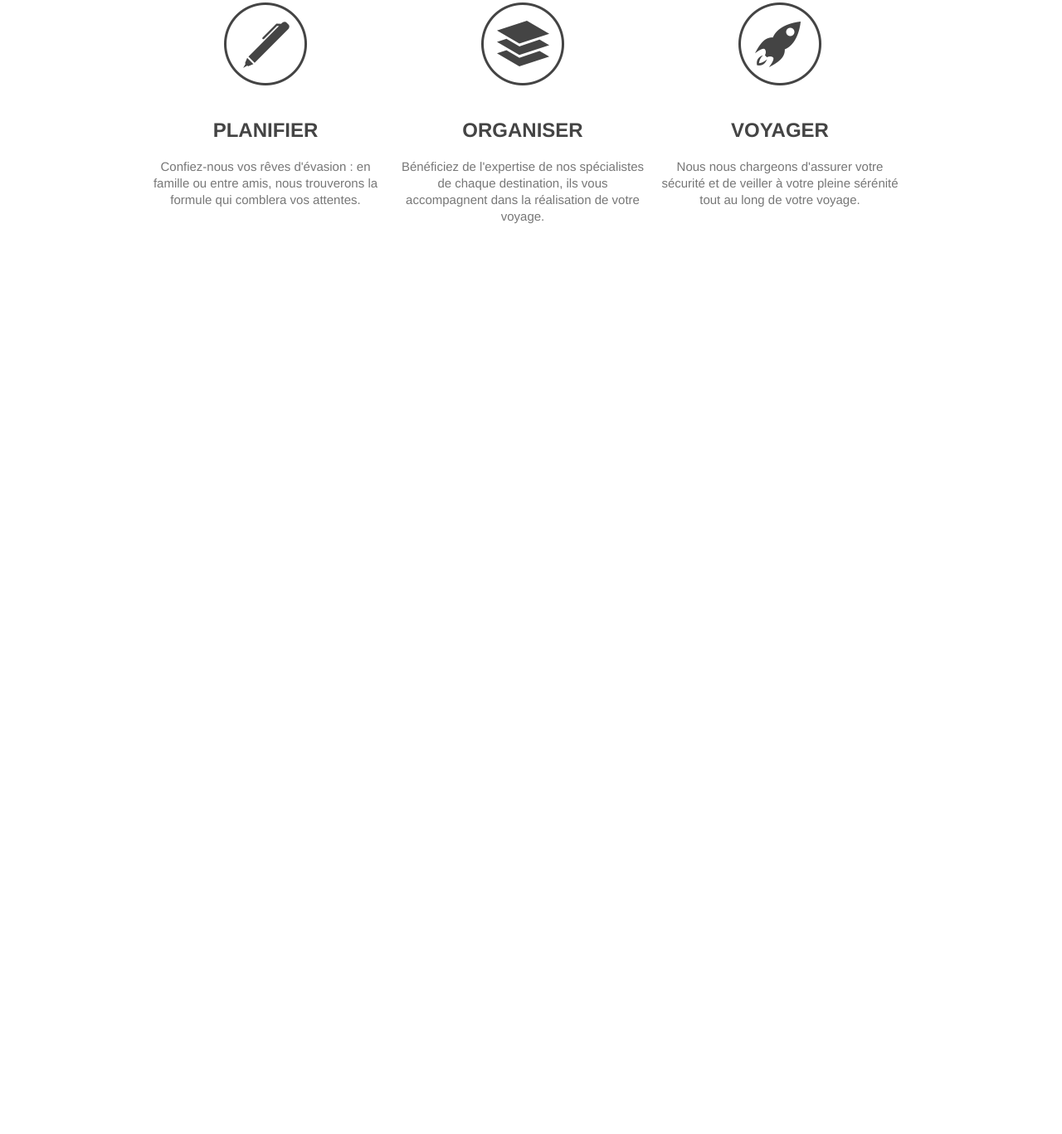
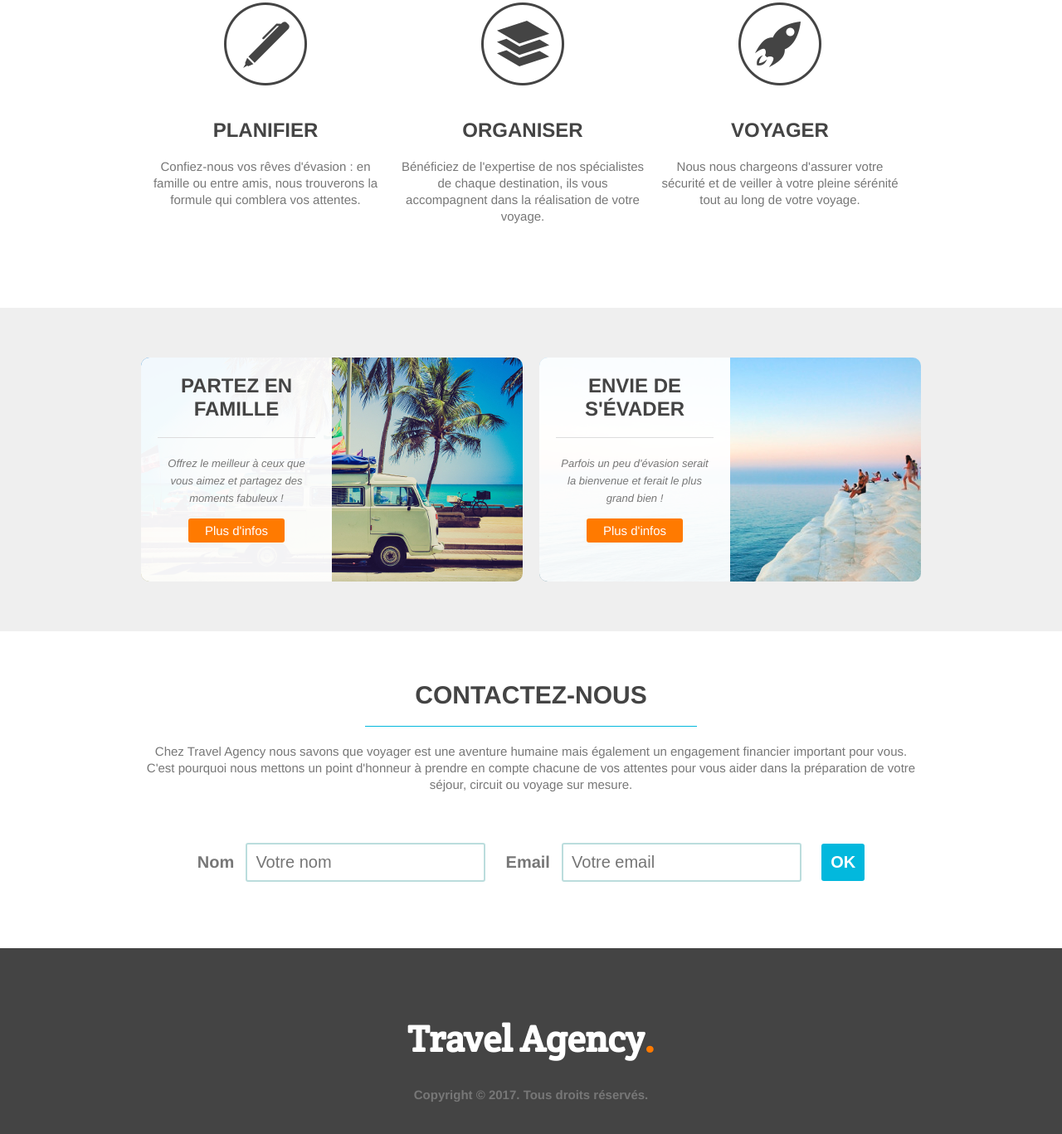
Before and after one commit to arthuraouille/site-web, a plain HTML site: page index.html in a window 1280 px wide. Shown: the part 797-2164 px from the top of the page at 83% size. Before the commit the page ends 1088 px from the top, so only its background shows below. Drawn offline with Linux system fonts and the light colour scheme.

Commit message:
Page terminée

```diff
--- a/index.html
+++ b/index.html
@@ -47,22 +47,50 @@
                         <h4>Voyager</h4>
                         <p>Nous nous chargeons d'assurer votre sécurité et de veiller à votre pleine sérénité tout au long de votre voyage.</p>
                     </li>
+                    <div class="clear"></div>
                 </ul>
             </div>
         </section>
 
         <section id="possibilities">
             <div class="wrapper">
+                <article style="background-image: url(images/article-image-1.jpg);">
+                    <div class="overlay">
+                        <h4>Partez en famille</h4>
+                        <p><small>Offrez  le meilleur à ceux que vous aimez et partagez des moments fabuleux !</small></p>
+                        <a href="#" class="button-2">Plus d'infos</a>
+                    </div>
+                </article>
+                <article style="background-image: url(images/article-image-2.jpg);">
+                    <div class="overlay">
+                        <h4>Envie de s'évader</h4>
+                        <p><small>Parfois un peu d'évasion serait la bienvenue et ferait le plus grand bien !</small></p>
+                        <a href="#" class="button-2">Plus d'infos</a>
+                    </div>
+                </article>
+                <div class="clear"></div>
             </div>
         </section>
 
         <section id="contact">
             <div class="wrapper">
+                <h3>Contactez-nous</h3>
+                <p>Chez Travel Agency nous savons que voyager est une aventure humaine mais également un engagement financier important pour vous. C'est pourquoi nous mettons un point d'honneur à prendre en compte chacune de vos attentes pour vous aider dans la préparation de votre séjour, circuit ou voyage sur mesure.</p>
+                <form>
+                    <label for="name">Nom</label>
+                    <input type="text" name="name" id="name" placeholder="Votre nom" />
+                    <label for="email">Email</label>
+                    <input type="text" name="email" id="email" placeholder="Votre email" />
+                    <input type="submit" value="OK" class="button-3" />
+                </form>
+                <div class="clear"></div>
             </div>
         </section>
 
         <footer>
             <div class="wrapper">
+                <h1>Travel Agency<span class="orange">.</span></h1>
+                <div class="copyright">Copyright © 2017. Tous droits réservés.</div>
             </div>
         </footer>
 
--- a/styles.css
+++ b/styles.css
@@ -29,6 +29,11 @@ h2 {
     font-size: 55px;
 }
 
+h3 {
+    font-size: 30px;
+    color: #444;
+}
+
 h4 {
     font-size: 24px;
     color: #444;
@@ -40,8 +45,13 @@ p {
     color: #777;
 }
 
+small {
+    font-size: 13px;
+    font-style: italic;
+}
+
 .orange {
-    color: #FF7A00;
+    color: #ff7a00;
 }
 
 .wrapper {
@@ -50,7 +60,9 @@ p {
     padding: 0 10px;
 }
 
-
+.clear {
+    clear:both;
+}
 
 
 /* HEADER */
@@ -100,7 +112,7 @@ header nav ul li a {
     width: 120px;
     height: 50px;
     display: block;
-    background: #FF7A00;
+    background: #ff7a00;
     color: #FFF;
     font-size: 20px;
     margin: 0 auto;
@@ -110,8 +122,36 @@ header nav ul li a {
 }
 
 .button-1:hover {
-    background: #02B8DD
+    background: #02b8dd;
 }
+
+.button-2 {
+    background: #ff7a00;
+    color: #fff;
+    padding: 6px 20px;
+    text-align: center;
+    border-radius: 3px;
+}
+
+.button-2:hover {
+    background: #02b8dd;
+}
+
+.button-3 {
+    background: #02b8dd;
+    border-style: none;
+    color: #fff;
+    font-size: 20px;
+    font-weight: bold;
+    padding: 11px;
+    border-radius: 3px;
+}
+
+.button-3:hover {
+    background: #444;
+}
+
+
 
 
 /* STEPS */
@@ -147,3 +187,107 @@ header nav ul li a {
 #step-3 {
     background: url(images/steps-icon-3.png) no-repeat top center;
 }
+
+
+
+
+
+/* POSSIBILITIES */
+#possibilities {
+    background-color: #efefef;
+    padding: 60px 0;
+}
+
+#possibilities article {
+    width: 460px;
+    height: 270px;
+    float: left;
+    border-radius: 10px;
+}
+
+#possibilities article:first-child {
+    margin-right: 20px;
+}
+
+.overlay {
+    margin-bottom: -20px;
+    background: rgba(255, 255, 255, 0.95);
+    height: 230px;
+    width: 190px;
+    padding: 20px;
+    border-radius: 10px 0 0 10px;
+    text-align: center;
+}
+
+#possibilities article h4 {
+    border-bottom: 1px solid #ddd;
+    padding-bottom: 20px;
+    text-transform: uppercase;
+    margin-bottom: 20px;
+    text-align: center;
+}
+
+#possibilities article p {
+    text-align: center;
+    margin-bottom: 20px;
+}
+
+
+
+
+
+/* CONTACT */
+#contact {
+    padding: 60px 0px;
+    text-align: center;
+
+}
+
+#contact h3 {
+    width: 400px;
+    text-transform: uppercase;
+    margin: 0 auto 20px auto;
+    border-bottom: 1px solid #02b8dd;
+    padding-bottom: 20px;
+}
+
+form {
+    margin: 60px 0 20px 0;
+}
+
+label {
+    font-weight: bold;
+    font-size: 20px;
+    margin-right: 10px;
+    color: #777;
+}
+
+input[type="text"] {
+    padding: 10px;
+    font-size: 20px;
+    margin-right: 20px;
+    border: 2px solid #bdd;
+    border-radius: 3px;
+}
+
+
+
+
+/* FOOTER */
+footer {
+    height: 260px;
+    background: #444;
+}
+
+footer h1 {
+    color: #fff;
+    text-align: center;
+    padding-top: 80px;
+}
+
+.copyright {
+    text-align: center;
+    font-weight: bold;
+    padding-top: 30px;
+    color: #777;
+}
```
